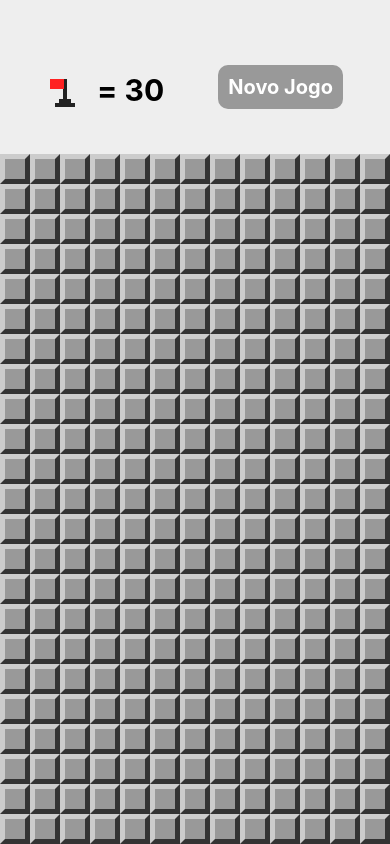
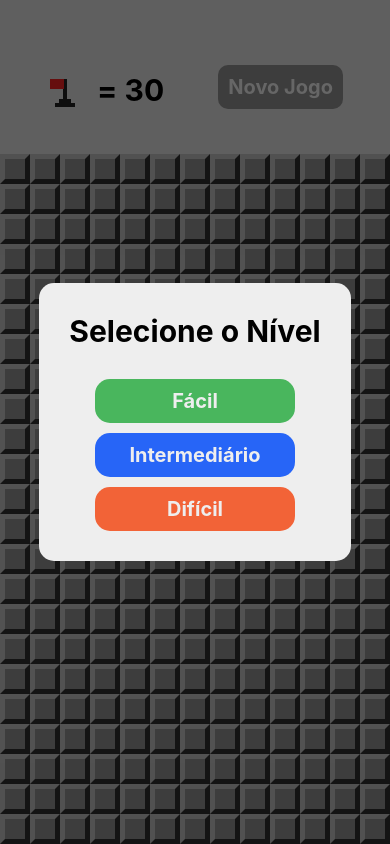
Before and after one commit to castrosuellenx/mines, a React Native app: screen / in a window 390 px wide. Both pictures are taken after a click on the element 62 px from the left and 92 px from the top of the page. Built offline with nearby package versions, Linux system fonts and the light colour scheme.

Commit message:
Final Code

```diff
--- a/App.js
+++ b/App.js
@@ -3,6 +3,7 @@
 import params from './src/params';
 import MineField from './src/components/MineField';
 import Header from './src/components/Header';
+import LevelSelection from './src/screens/LevelSelection';
 import {
   createMinedBoard,
   cloneBoard,
@@ -33,6 +34,7 @@
       board: createMinedBoard(rows, cols, this.minesAmount()),
       won: false,
       lost: false,
+      showLevelSelection: false,
     };
   };
 
@@ -66,12 +68,23 @@
     this.setState({board, won});
   };
 
+  onLevelSelected = level => {
+    params.difficultLevel = level;
+    this.setState(this.createState());
+  };
+
   render() {
     return (
       <View style={styles.container}>
+        <LevelSelection
+          isVisible={this.state.showLevelSelection}
+          onLevelSelected={this.onLevelSelected}
+          onCancel={() => this.setState({showLevelSelection: false})}
+        />
         <Header
           flagsLeft={this.minesAmount() - flagsUsed(this.state.board)}
           onNewGame={() => this.setState(this.createState())}
+          onFlagPress={() => this.setState({showLevelSelection: true})}
         />
         <View style={styles.board}>
           <MineField
--- /dev/null
+++ b/src/screens/LevelSelection.js
@@ -0,0 +1,87 @@
+/* eslint-disable prettier/prettier */
+import React from 'react';
+import {View, StyleSheet, Text, TouchableOpacity, Modal} from 'react-native';
+
+const Level = props => {
+  return (
+    <TouchableOpacity style={props.stylesButton} onPress={props.onSelect}>
+      <Text style={props.stylesButtonText}>{props.levelText}</Text>
+    </TouchableOpacity>
+  );
+};
+
+export default props => {
+  return (
+    <Modal
+      onRequestClose={props.onCancel}
+      visible={props.isVisible}
+      animationType="slide"
+      transparent={true}>
+      <View style={styles.frame}>
+        <View style={styles.container}>
+          <Text style={styles.title}>Selecione o Nível</Text>
+          <Level
+            stylesButton={[styles.button, styles.bgEasy]}
+            onSelect={() => props.onLevelSelected(0.1)}
+            stylesButtonText={styles.buttonLabel}
+            levelText={'Fácil'}
+          />
+          <Level
+            stylesButton={[styles.button, styles.bgNormal]}
+            onSelect={() => props.onLevelSelected(0.2)}
+            stylesButtonText={styles.buttonLabel}
+            levelText={'Intermediário'}
+          />
+          <Level
+            stylesButton={[styles.button, styles.bgHard]}
+            onSelect={() => props.onLevelSelected(0.3)}
+            stylesButtonText={styles.buttonLabel}
+            levelText={'Difícil'}
+          />
+        </View>
+      </View>
+    </Modal>
+  );
+};
+
+const styles = StyleSheet.create({
+  frame: {
+    flex: 1,
+    alignItems: 'center',
+    justifyContent: 'center',
+    backgroundColor: 'rgba(0,0,0,0.6)',
+  },
+  container: {
+    backgroundColor: '#EEE',
+    alignItems: 'center',
+    justifyContent: 'center',
+    padding: 30,
+    borderRadius: 15,
+  },
+  title: {
+    fontSize: 30,
+    fontWeight: 'bold',
+    marginBottom: 20,
+  },
+  button: {
+    marginTop: 10,
+    padding: 10,
+    borderRadius: 15,
+    width: 200,
+  },
+  buttonLabel: {
+    fontSize: 20,
+    color: '#EEE',
+    fontWeight: 'bold',
+    textAlign: 'center',
+  },
+  bgEasy: {
+    backgroundColor: '#49b65d',
+  },
+  bgNormal: {
+    backgroundColor: '#2765F7',
+  },
+  bgHard: {
+    backgroundColor: '#F26337',
+  },
+});
```
